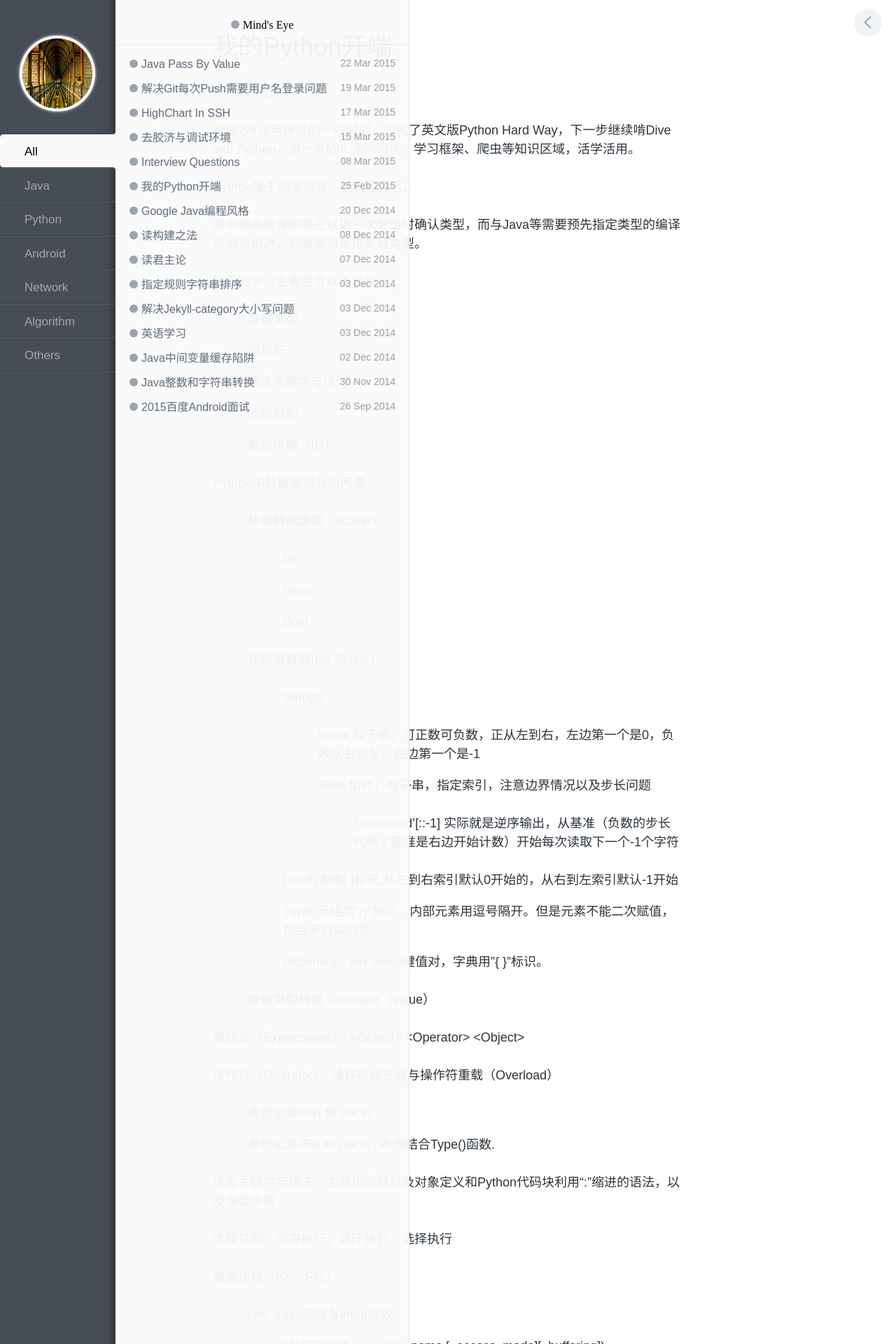
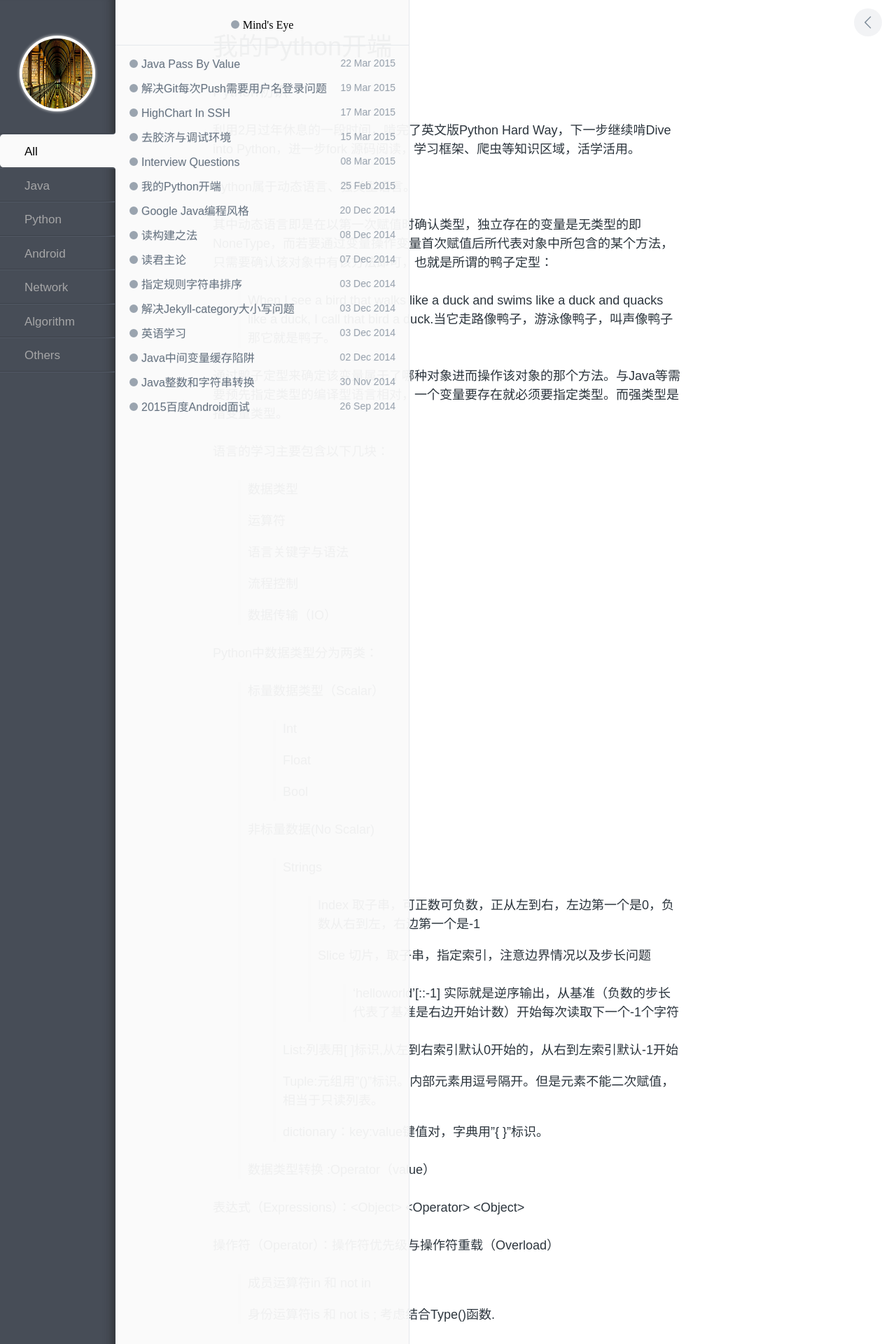
Before and after one commit to enlipan/enlipan.github.io, a Jekyll site: the page built from _posts/2015-2-25-start-Python.md, in a window 1280 px wide. Shown: the top 1920 px of the page at 70% size. Built offline with Jekyll 4.4.1, drawn with Linux system fonts in a browser that asks for light colours; comment, search, counter and statistics services are not loaded.

Commit message:
update py

```diff
--- a/_posts/2015-2-25-start-Python.md
+++ b/_posts/2015-2-25-start-Python.md
@@ -8,7 +8,11 @@ category: python
 
 Python属于动态语言、强类型语言。
 
-其中动态语言即是在以第一次赋值时确认类型，而与Java等需要预先指定类型的编译型语言相对。而强类型是指变量类型。
+其中动态语言即是在以第一次赋值时确认类型，独立存在的变量是无类型的即NoneType，而若要通过变量操作变量首次赋值后所代表对象中所包含的某个方法，只需要确认该对象中有该方法即可，也就是所谓的鸭子定型：
+
+>When I see a bird that walks like a duck and swims like a duck and quacks like a duck, I call that bird a duck.当它走路像鸭子，游泳像鸭子，叫声像鸭子那它就是鸭子。
+
+通过鸭子定型来确定该变量属于了哪种对象进而操作该对象的那个方法。与Java等需要预先指定类型的编译型语言相对，一个变量要存在就必须要指定类型。而强类型是指变量类型。
 
 语言的学习主要包含以下几块：
 
```
Also changed, not shown: _posts/2015-3-22-Java-pass-by-value.md (+4 -16 lines).
